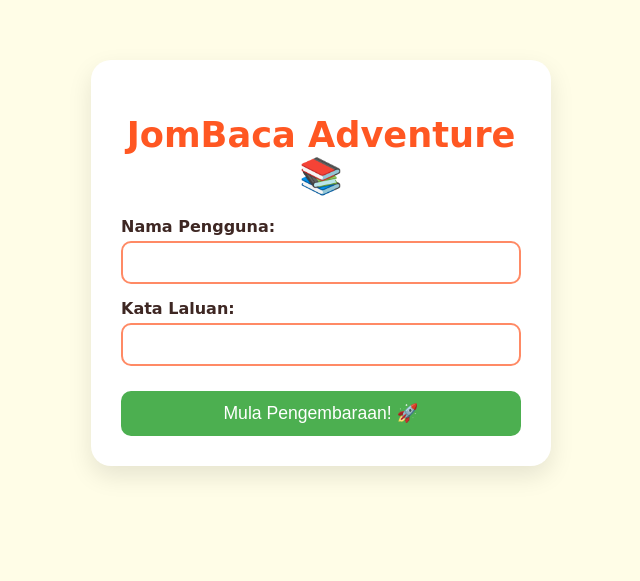
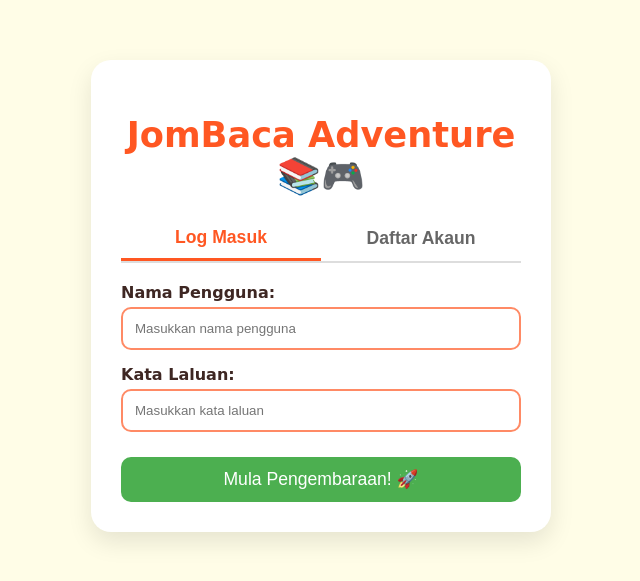
Before and after one commit to iReyyz/JomBaca-Adventure, a Flask app: page /login in a window 1280 px wide. Shown: the top 581 px of the page, without its empty margins (319-959 px from the left). Run offline with Flask 3, Linux system fonts and the light colour scheme.

Commit message:
Add register tab UI on login page

```diff
--- a/app/templates/login.html
+++ b/app/templates/login.html
@@ -3,32 +3,105 @@
 <head>
     <meta charset="UTF-8">
     <meta name="viewport" content="width=device-width, initial-scale=1.0">
-    <title>Log Masuk - JomBaca Adventure</title>
+    <title>JomBaca Adventure - Masuk & Daftar</title>
     <link rel="stylesheet" href="{{ url_for('static', filename='css/style.css') }}">
+    <style>
+        .tab-buttons {
+            display: flex;
+            margin-bottom: 20px;
+            border-bottom: 2px solid #ddd;
+        }
+        .tab-btn {
+            flex: 1;
+            padding: 10px;
+            border: none;
+            background: none;
+            font-size: 1.1rem;
+            font-weight: bold;
+            cursor: pointer;
+            color: #666;
+        }
+        .tab-btn.active {
+            color: var(--primary);
+            border-bottom: 3px solid var(--primary);
+        }
+        .form-section {
+            display: none;
+        }
+        .form-section.active {
+            display: block;
+        }
+    </style>
 </head>
 <body>
     <div class="auth-container">
-        <h1 class="title">JomBaca Adventure 📚</h1>
+        <h1 class="title">JomBaca Adventure 📚🎮</h1>
+
+        <div class="tab-buttons">
+            <button class="tab-btn active" onclick="switchTab('login')">Log Masuk</button>
+            <button class="tab-btn" onclick="switchTab('register')">Daftar Akaun</button>
+        </div>
 
         {% with messages = get_flashed_messages(with_categories=true) %}
           {% if messages %}
             {% for category, message in messages %}
-              <div class="alert alert-{{ category }}" style="color: red; margin-bottom: 10px;">{{ message }}</div>
+              <div class="alert alert-{{ category }}" style="color: #d32f2f; background: #ffebee; padding: 10px; border-radius: 8px; margin-bottom: 15px; font-weight: bold;">
+                {{ message }}
+              </div>
             {% endfor %}
           {% endif %}
         {% endwith %}
 
+        <!-- Form Log Masuk -->
+        <div id="login-section" class="form-section active">
             <form action="{{ url_for('auth.login') }}" method="POST">
                 <div class="form-group">
-                <label for="username">Nama Pengguna:</label>
-                <input type="text" id="username" name="username" required autocomplete="off">
+                    <label for="login-username">Nama Pengguna:</label>
+                    <input type="text" id="login-username" name="username" required autocomplete="off" placeholder="Masukkan nama pengguna">
                 </div>
                 <div class="form-group">
-                <label for="password">Kata Laluan:</label>
-                <input type="password" id="password" name="password" required>
+                    <label for="login-password">Kata Laluan:</label>
+                    <input type="password" id="login-password" name="password" required placeholder="Masukkan kata laluan">
                 </div>
                 <button type="submit" class="btn-primary">Mula Pengembaraan! 🚀</button>
             </form>
         </div>
+
+        <!-- Form Daftar Akaun -->
+        <div id="register-section" class="form-section">
+            <form action="{{ url_for('auth.register') }}" method="POST">
+                <div class="form-group">
+                    <label for="reg-username">Nama Pengguna Baru:</label>
+                    <input type="text" id="reg-username" name="username" required autocomplete="off" placeholder="Cipta nama pengguna">
+                </div>
+                <div class="form-group">
+                    <label for="reg-password">Kata Laluan Baru:</label>
+                    <input type="password" id="reg-password" name="password" required placeholder="Cipta kata laluan">
+                </div>
+                <button type="submit" class="btn-primary" style="background-color: var(--primary);">Daftar & Mula Main! ✨</button>
+            </form>
+        </div>
+    </div>
+
+    <script>
+        function switchTab(tab) {
+            const loginBtn = document.querySelectorAll('.tab-btn')[0];
+            const regBtn = document.querySelectorAll('.tab-btn')[1];
+            const loginSec = document.getElementById('login-section');
+            const regSec = document.getElementById('register-section');
+
+            if (tab === 'login') {
+                loginBtn.classList.add('active');
+                regBtn.classList.remove('active');
+                loginSec.classList.add('active');
+                regSec.classList.remove('active');
+            } else {
+                regBtn.classList.add('active');
+                loginBtn.classList.remove('active');
+                regSec.classList.add('active');
+                loginSec.classList.remove('active');
+            }
+        }
+    </script>
 </body>
 </html>
```
Lines whose indentation alone changed are shown as unchanged.
